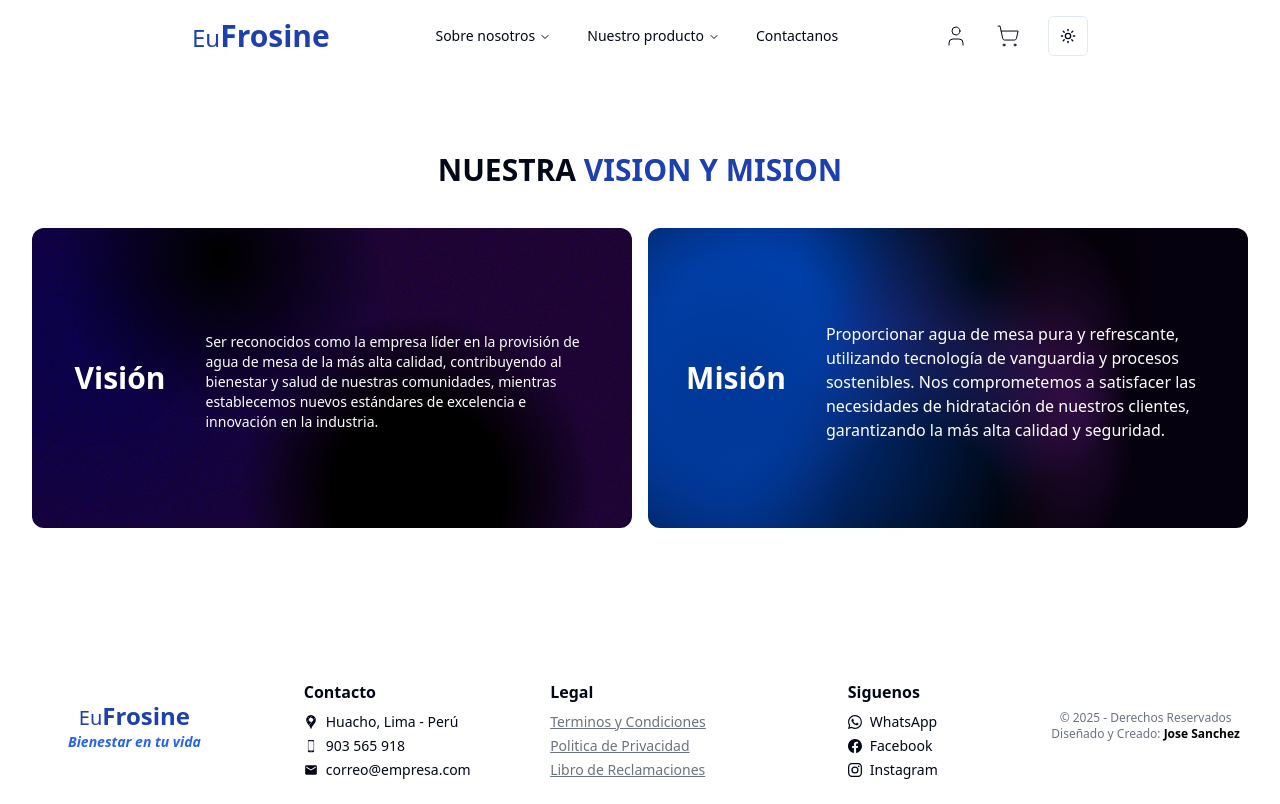
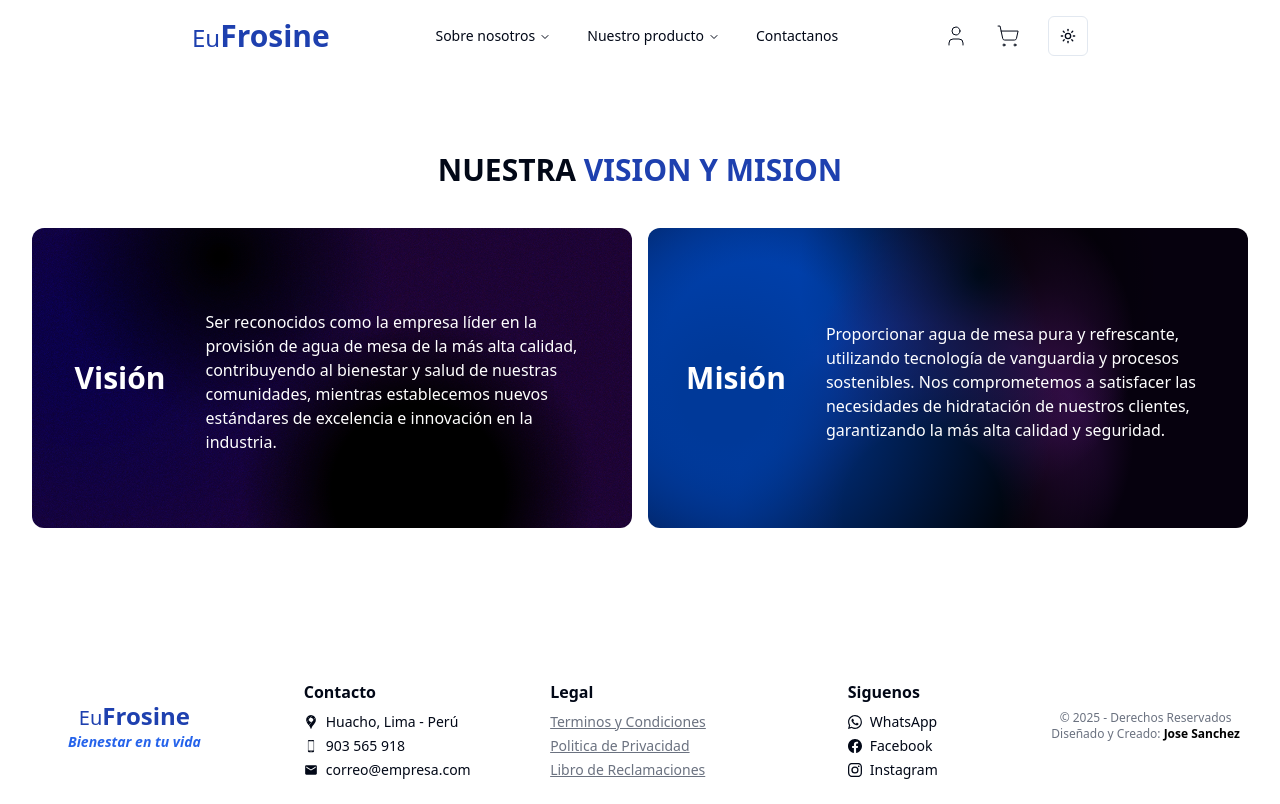
Before and after one commit to JoseSanchez90/frontend-eufrosine-web, a Next.js app: page /mision-vision in a window 1280 px wide. Built offline with nearby package versions, Linux system fonts and the light colour scheme.

Commit message:
update text MisionVision

```diff
--- a/app/(routes)/mision-vision/page.tsx
+++ b/app/(routes)/mision-vision/page.tsx
@@ -13,7 +13,7 @@ const VisionMision = () => {
               <CardItem translateZ="50" className="text-xl sm:text-3xl font-bold text-white">
                 Visión
               </CardItem>
-              <CardItem as="p" translateZ="60" className="text-white text-sm sm:text-md max-w-sm mt-2 ">
+              <CardItem as="p" translateZ="60" className="text-white text-sm sm:text-base max-w-sm mt-2 ">
                 Ser reconocidos como la empresa líder en la provisión de agua de mesa de la más alta calidad,
                 contribuyendo al bienestar y salud de nuestras comunidades, mientras establecemos nuevos estándares de
                 excelencia e innovación en la industria.
@@ -26,7 +26,7 @@ const VisionMision = () => {
               <CardItem translateZ="50" className="text-xl sm:text-3xl font-bold text-white">
                 Misión
               </CardItem>
-              <CardItem as="p" translateZ="60" className="text-white text-md max-w-sm mt-2">
+              <CardItem as="p" translateZ="60" className="text-white text-sm sm:text-base max-w-sm mt-2">
                 Proporcionar agua de mesa pura y refrescante, utilizando tecnología de vanguardia y procesos
                 sostenibles. Nos comprometemos a satisfacer las necesidades de hidratación de nuestros clientes,
                 garantizando la más alta calidad y seguridad.
```
